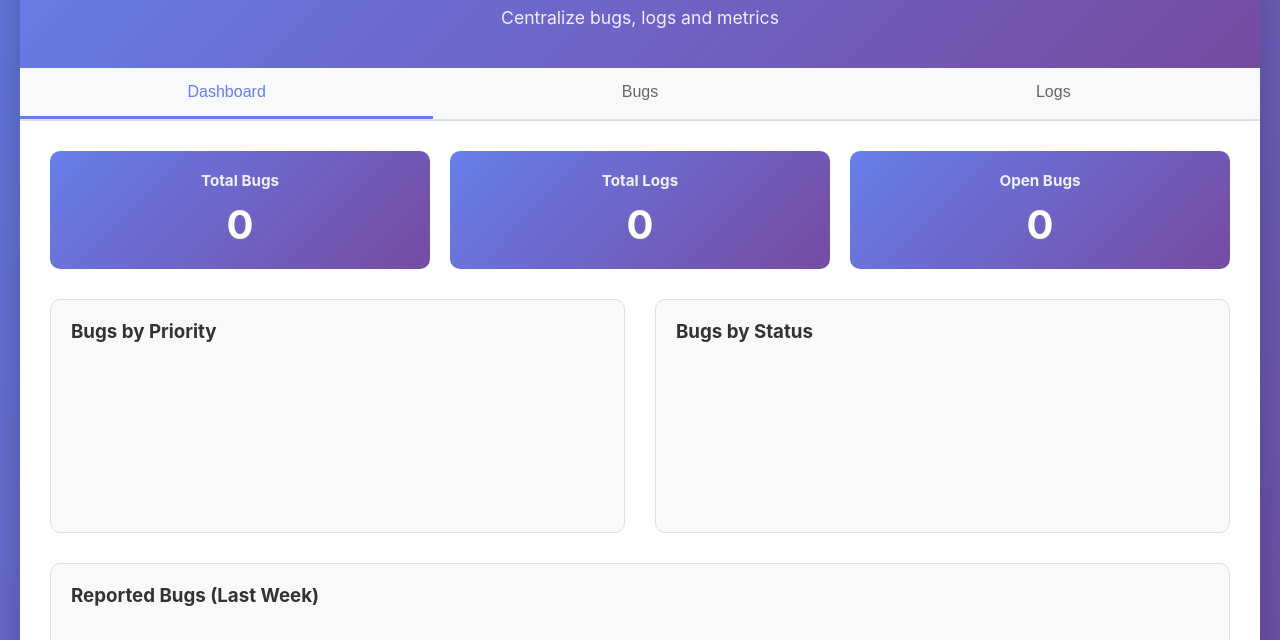
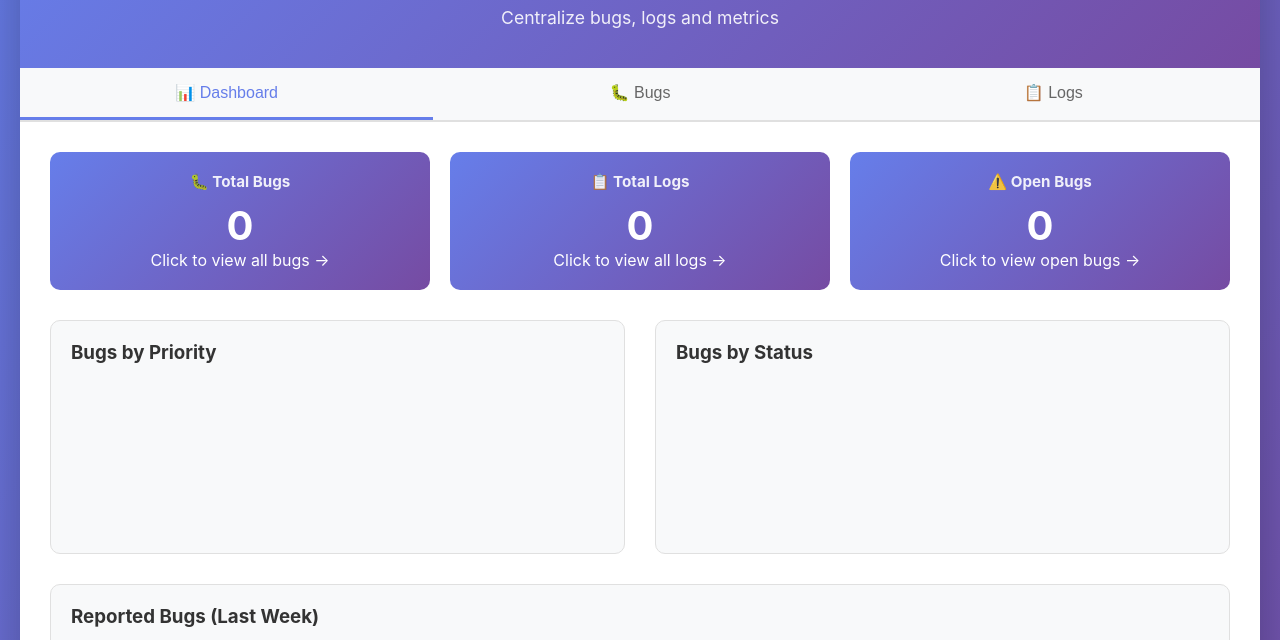
Before and after one commit to anaritarodrigues1/QA-Log-Tracker, a website: page public/index.html in a window 1280 px wide. Shown: the part 112-752 px from the top of the page. Drawn offline with nearby package versions, Linux system fonts and the light colour scheme; no server answers.

Commit message:
Updated index.html file

```diff
--- a/public/index.html
+++ b/public/index.html
@@ -15,25 +15,37 @@
     </header>
 
     <div class="tabs">
-      <button class="tab-btn active" data-tab="dashboard">Dashboard</button>
-      <button class="tab-btn" data-tab="bugs">Bugs</button>
-      <button class="tab-btn" data-tab="logs">Logs</button>
+      <button class="tab-btn tab-btn--blue active" data-tab="dashboard">
+        <span class="tab-icon">📊</span>
+        <span class="tab-label">Dashboard</span>
+      </button>
+      <button class="tab-btn tab-btn--purple" data-tab="bugs">
+        <span class="tab-icon">🐛</span>
+        <span class="tab-label">Bugs</span>
+      </button>
+      <button class="tab-btn tab-btn--green" data-tab="logs">
+        <span class="tab-icon">📋</span>
+        <span class="tab-label">Logs</span>
+      </button>
     </div>
 
     <!-- DASHBOARD TAB -->
     <div id="dashboard" class="tab-content active">
       <div class="metrics-row">
-        <div class="metric-card">
-          <h3>Total Bugs</h3>
+        <div class="metric-card metric-card--purple" onclick="navigateTo('bugs')" title="View all bugs">
+          <h3>🐛 Total Bugs</h3>
           <p class="metric-value" id="total-bugs">0</p>
+          <p class="metric-hint">Click to view all bugs →</p>
         </div>
-        <div class="metric-card">
-          <h3>Total Logs</h3>
+        <div class="metric-card metric-card--blue" onclick="navigateTo('logs')" title="View all logs">
+          <h3>📋 Total Logs</h3>
           <p class="metric-value" id="total-logs">0</p>
+          <p class="metric-hint">Click to view all logs →</p>
         </div>
-        <div class="metric-card">
-          <h3>Open Bugs</h3>
+        <div class="metric-card metric-card--yellow" onclick="navigateTo('bugs', 'Open')" title="View open bugs">
+          <h3>⚠️ Open Bugs</h3>
           <p class="metric-value" id="open-bugs">0</p>
+          <p class="metric-hint">Click to view open bugs →</p>
         </div>
       </div>
 
@@ -65,21 +77,6 @@
 
     <!-- BUGS TAB -->
     <div id="bugs" class="tab-content">
-      <div class="form-section">
-        <h2>Report Bug</h2>
-        <form id="bug-form">
-          <input type="text" id="bug-title" placeholder="Bug title *" required>
-          <textarea id="bug-description" placeholder="Description (steps to reproduce, etc.)"></textarea>
-          <select id="bug-priority">
-            <option value="Low">Low Priority</option>
-            <option value="Medium" selected>Medium Priority</option>
-            <option value="High">High Priority</option>
-            <option value="Critical">Critical</option>
-          </select>
-          <button type="submit" class="btn-primary">Report Bug</button>
-        </form>
-      </div>
-
       <div class="list-section">
         <h2>Reported Bugs</h2>
         <div class="filters">
@@ -103,6 +100,7 @@
             <tr>
               <th>ID</th>
               <th>Title</th>
+              <th>Description</th>
               <th>Priority</th>
               <th>Status</th>
               <th>Date</th>
@@ -112,11 +110,42 @@
           <tbody></tbody>
         </table>
       </div>
+
+      <div class="form-section" style="margin-top: 30px;">
+        <h2>Report Bug</h2>
+        <form id="bug-form">
+          <input type="text" id="bug-title" placeholder="Bug title *" required>
+          <textarea id="bug-description" placeholder="Description (steps to reproduce, etc.)"></textarea>
+          <select id="bug-priority">
+            <option value="Low">Low Priority</option>
+            <option value="Medium" selected>Medium Priority</option>
+            <option value="High">High Priority</option>
+            <option value="Critical">Critical</option>
+          </select>
+          <button type="submit" class="btn-primary">Report Bug</button>
+        </form>
+      </div>
     </div>
 
     <!-- LOGS TAB -->
     <div id="logs" class="tab-content">
-      <div class="form-section">
+      <div class="list-section">
+        <h2>Analyzed Logs</h2>
+        <table id="logs-table">
+          <thead>
+            <tr>
+              <th>ID</th>
+              <th>Name</th>
+              <th>Detected Errors</th>
+              <th>Date</th>
+              <th>Action</th>
+            </tr>
+          </thead>
+          <tbody></tbody>
+        </table>
+      </div>
+
+      <div class="form-section" style="margin-top: 30px;">
         <h2>Add Log</h2>
         <div class="log-upload-section">
           <h3>Option 1: Upload File</h3>
@@ -133,22 +162,6 @@
             <button type="submit" class="btn-primary">Analyze Log</button>
           </form>
         </div>
-      </div>
-
-      <div class="list-section">
-        <h2>Analyzed Logs</h2>
-        <table id="logs-table">
-          <thead>
-            <tr>
-              <th>ID</th>
-              <th>Name</th>
-              <th>Detected Errors</th>
-              <th>Date</th>
-              <th>Action</th>
-            </tr>
-          </thead>
-          <tbody></tbody>
-        </table>
       </div>
     </div>
   </div>
@@ -180,6 +193,7 @@
           <option value="High">High</option>
           <option value="Critical">Critical</option>
         </select>
+        <textarea id="edit-bug-description" placeholder="Description (optional)"></textarea>
         <button type="submit" class="btn-primary">Save Changes</button>
       </form>
     </div>
```
